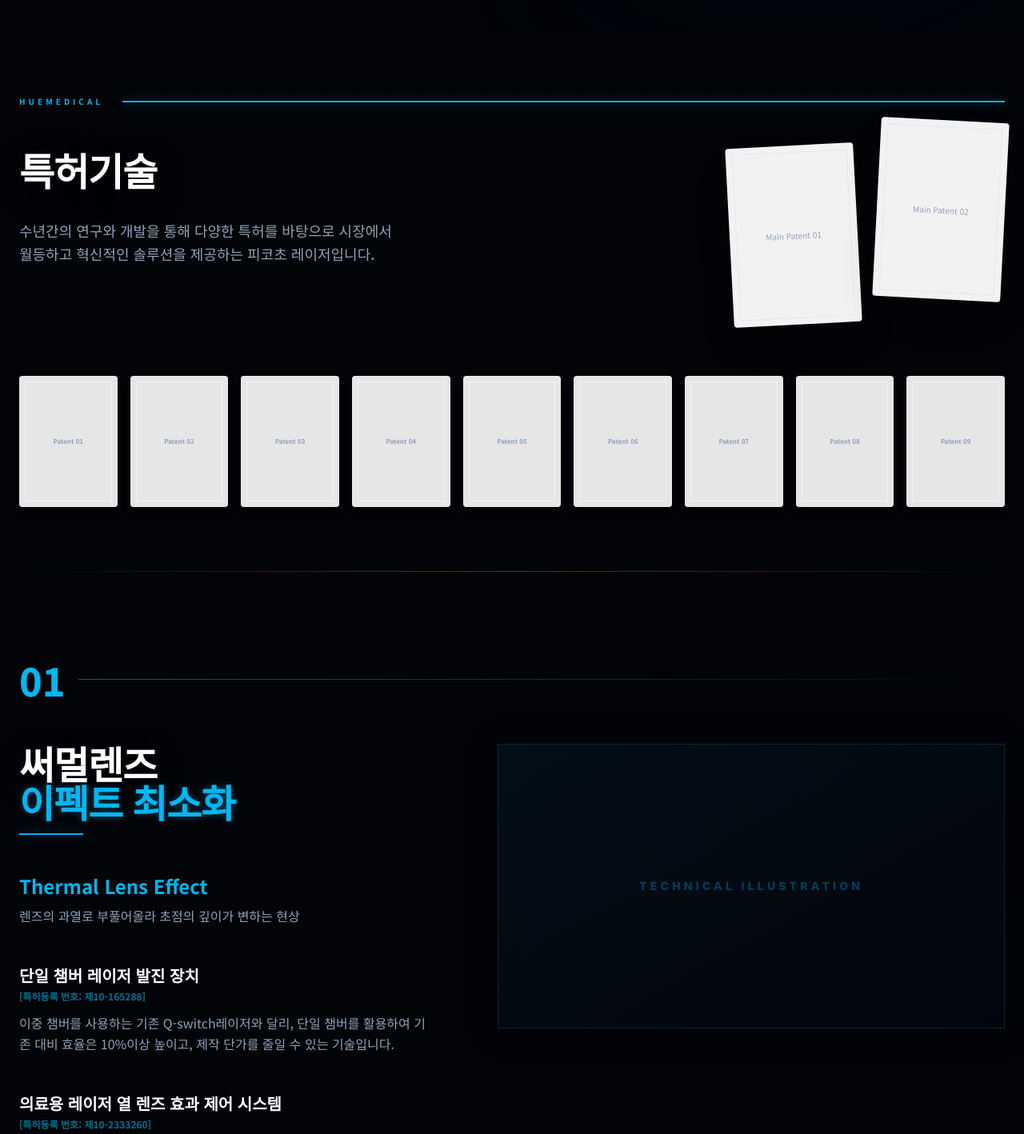
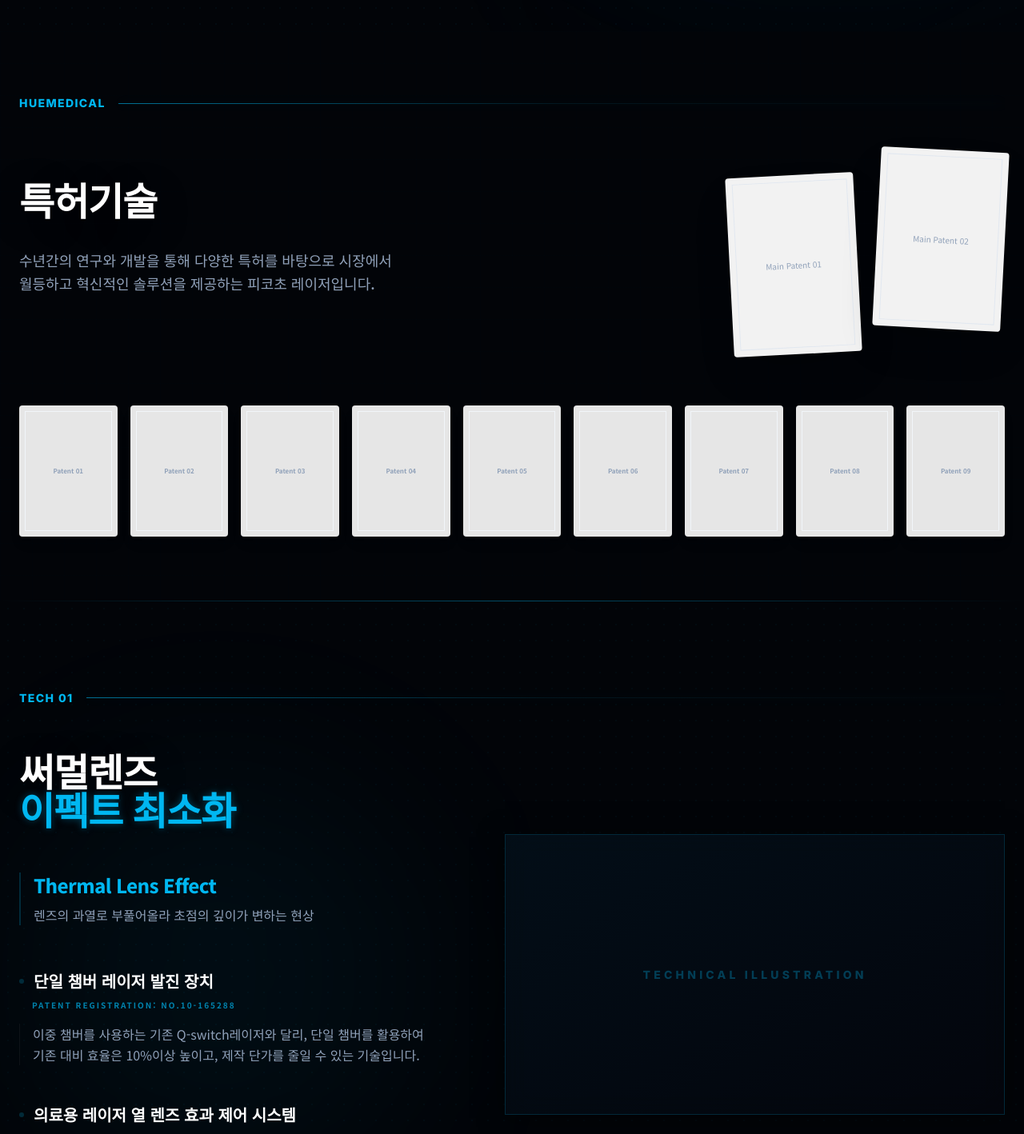
Before and after one commit to BIOADDLAB/chungan-medical, a Next.js app: page /pico-k in a window 1280 px wide. Shown: the part 1620-3038 px from the top of the page at 80% size. Built offline with nearby package versions, Linux system fonts and the light colour scheme.

Commit message:
Update page.tsx

```diff
--- a/src/app/pico-k/page.tsx
+++ b/src/app/pico-k/page.tsx
@@ -153,9 +153,16 @@ export default function PicoKPage() {
 
         <div className="max-w-screen-xl mx-auto px-6 relative z-10">
           {/* 긴 상단 강조선 (디자인 가이드 반영) */}
-          <div className="flex items-center gap-6 mb-12">
-            <span className="text-primary font-bold text-[10px] tracking-[0.4em] uppercase whitespace-nowrap">HUEMEDICAL</span>
-            <div className="h-[2px] flex-grow bg-primary shadow-[0_0_15px_rgba(0,183,241,0.5)]" />
+          <div className="flex items-center gap-4 mb-20 relative overflow-hidden">
+            <span className="text-primary font-black text-sm tracking-widest font-inter whitespace-nowrap">HUEMEDICAL</span>
+            <motion.div
+              initial={{ scaleX: 0 }}
+              whileInView={{ scaleX: 1 }}
+              transition={{ duration: 1.2, ease: [0.16, 1, 0.3, 1] }}
+              viewport={{ once: true }}
+              style={{ originX: 0 }}
+              className="h-[1px] w-[500%] bg-gradient-to-r from-primary/60 via-primary/10 to-transparent pointer-events-none shadow-[0_0_15px_rgba(0,183,241,0.2)]"
+            />
           </div>
 
           <div className="grid grid-cols-1 lg:grid-cols-2 gap-12 items-start mb-16">
@@ -219,60 +226,68 @@ export default function PicoKPage() {
       <section id="thermal-lens-tech" className="relative py-28 bg-[#020408] overflow-hidden">
         <div className="absolute inset-0 bg-tech-dots opacity-20 mix-blend-screen pointer-events-none" />
         <div className="absolute top-0 left-0 right-0 h-[1px] bg-gradient-to-r from-transparent via-primary/40 to-transparent" />
+        <div className="max-w-screen-xl mx-auto px-6 relative z-10">
+          {/* TECH.01 라벨 — HUEMEDICAL과 동일하게 플렉스 외부에 배치 */}
+          <div className="flex items-center gap-4 mb-14 relative overflow-hidden">
+            <span className="text-primary font-black text-sm tracking-widest font-inter whitespace-nowrap">TECH 01</span>
+            <motion.div
+              initial={{ scaleX: 0 }}
+              whileInView={{ scaleX: 1 }}
+              transition={{ duration: 1.2, ease: [0.16, 1, 0.3, 1] }}
+              viewport={{ once: true }}
+              style={{ originX: 0 }}
+              className="h-[1px] w-[500%] bg-gradient-to-r from-primary/60 via-primary/10 to-transparent pointer-events-none shadow-[0_0_15px_rgba(0,183,241,0.2)]"
+            />
+          </div>
 
-        <div className="max-w-screen-xl mx-auto px-6 relative z-10">
-          {/* 번호 라인 */}
-          <motion.div
-            initial={{ opacity: 0, x: -30 }}
-            whileInView={{ opacity: 1, x: 0 }}
-            transition={{ duration: 0.6 }}
-            viewport={{ once: true }}
-            className="flex items-center gap-4 mb-14"
-          >
-            <span className="text-5xl font-black text-primary leading-none">01</span>
-            <div className="h-[1px] flex-grow bg-gradient-to-r from-primary/50 to-transparent" />
-          </motion.div>
+          <div className="flex flex-col lg:flex-row items-center gap-16 lg:gap-24 relative">
+            {/* 배경 테크 글로우 포인트 */}
+            <div className="absolute top-1/2 left-0 -translate-y-1/2 w-[500px] h-[500px] bg-primary/5 blur-[120px] rounded-full pointer-events-none z-0" />
 
-          <div className="flex flex-col lg:flex-row items-start gap-12 lg:gap-20">
-            {/* 좌측: 설명 */}
+            {/* 좌측: 설명 (Technical Blueprint Style) */}
             <motion.div
               initial={{ opacity: 0, y: 30 }}
               whileInView={{ opacity: 1, y: 0 }}
               transition={{ duration: 0.8 }}
               viewport={{ once: true }}
-              className="lg:w-[45%]"
+              className="lg:w-[45%] relative z-10"
             >
-              {/* 메인 타이틀 */}
-              <div className="mb-12">
+              {/* 메인 타이틀 & 넘버링 */}
+              <div className="mb-14">
                 <h3 className="text-3xl md:text-5xl font-black tracking-tight mb-4">
                   <span className="hero-title-main">써멀렌즈</span><br />
                   <span className="hero-title-highlight">이펙트 최소화</span>
                 </h3>
-                <div className="w-20 h-[2px] bg-primary mb-10 shadow-[0_0_15px_rgba(0,183,241,0.5)]" />
               </div>
 
               {/* 부제 및 기본 설명 */}
-              <div className="mb-12">
-                <h4 className="text-primary font-bold text-xl md:text-2xl mb-2">Thermal Lens Effect</h4>
+              <div className="mb-14 pl-4 border-l-2 border-primary/20">
+                <h4 className="text-primary font-black text-xl md:text-2xl mb-2 tracking-tight">Thermal Lens Effect</h4>
                 <p className="text-slate-400 font-medium leading-relaxed">렌즈의 과열로 부풀어올라 초점의 깊이가 변하는 현상</p>
               </div>
 
-              {/* 기술 설명 상세 */}
+              {/* 기술 설명 상세 (도면 스타일) */}
               <div className="space-y-12">
                 {/* 기술 01 */}
-                <div>
-                  <h5 className="text-white font-bold text-xl mb-1">단일 챔버 레이저 발진 장치</h5>
-                  <p className="text-primary/60 text-xs font-bold mb-3">[특허등록 번호: 제10-165288]</p>
-                  <p className="text-slate-400 leading-relaxed max-w-lg">
+                <div className="group">
+                  <div className="flex items-center gap-3 mb-2">
+                    <div className="w-1.5 h-1.5 rounded-full bg-primary/20 group-hover:bg-primary shadow-[0_0_8px_rgba(0,183,241,0)] group-hover:shadow-[0_0_8px_rgba(0,183,241,1)] transition-all duration-500" />
+                    <h5 className="text-white font-bold text-xl">단일 챔버 레이저 발진 장치</h5>
+                  </div>
+                  <p className="text-primary/70 text-[10px] font-bold mb-4 tracking-[0.2em] uppercase pl-4">Patent Registration: No.10-165288</p>
+                  <p className="text-slate-400 leading-relaxed max-w-lg pl-4 border-l border-white/5 group-hover:border-primary/30 transition-colors duration-500">
                     이중 챔버를 사용하는 기존 Q-switch레이저와 달리, 단일 챔버를 활용하여 기존 대비 효율은 10%이상 높이고, 제작 단가를 줄일 수 있는 기술입니다.
                   </p>
                 </div>
 
                 {/* 기술 02 */}
-                <div>
-                  <h5 className="text-white font-bold text-xl mb-1">의료용 레이저 열 렌즈 효과 제어 시스템</h5>
-                  <p className="text-primary/60 text-xs font-bold mb-3">[특허등록 번호: 제10-2333260]</p>
-                  <p className="text-slate-400 leading-relaxed max-w-lg">
+                <div className="group">
+                  <div className="flex items-center gap-3 mb-2">
+                    <div className="w-1.5 h-1.5 rounded-full bg-primary/20 group-hover:bg-primary shadow-[0_0_8px_rgba(0,183,241,0)] group-hover:shadow-[0_0_8px_rgba(0,183,241,1)] transition-all duration-500" />
+                    <h5 className="text-white font-bold text-xl">의료용 레이저 열 렌즈 효과 제어 시스템</h5>
+                  </div>
+                  <p className="text-primary/70 text-[10px] font-bold mb-4 tracking-[0.2em] uppercase pl-4">Patent Registration: No.10-2333260</p>
+                  <p className="text-slate-400 leading-relaxed max-w-lg pl-4 border-l border-white/5 group-hover:border-primary/30 transition-colors duration-500">
                     열 렌즈 효과 제어를 위해 기계 스위치와 마이크로 컨트롤러를 활용하여 안정적인 출력에너지와 일관된 빔 크기를 유지합니다.
                   </p>
                 </div>
```
